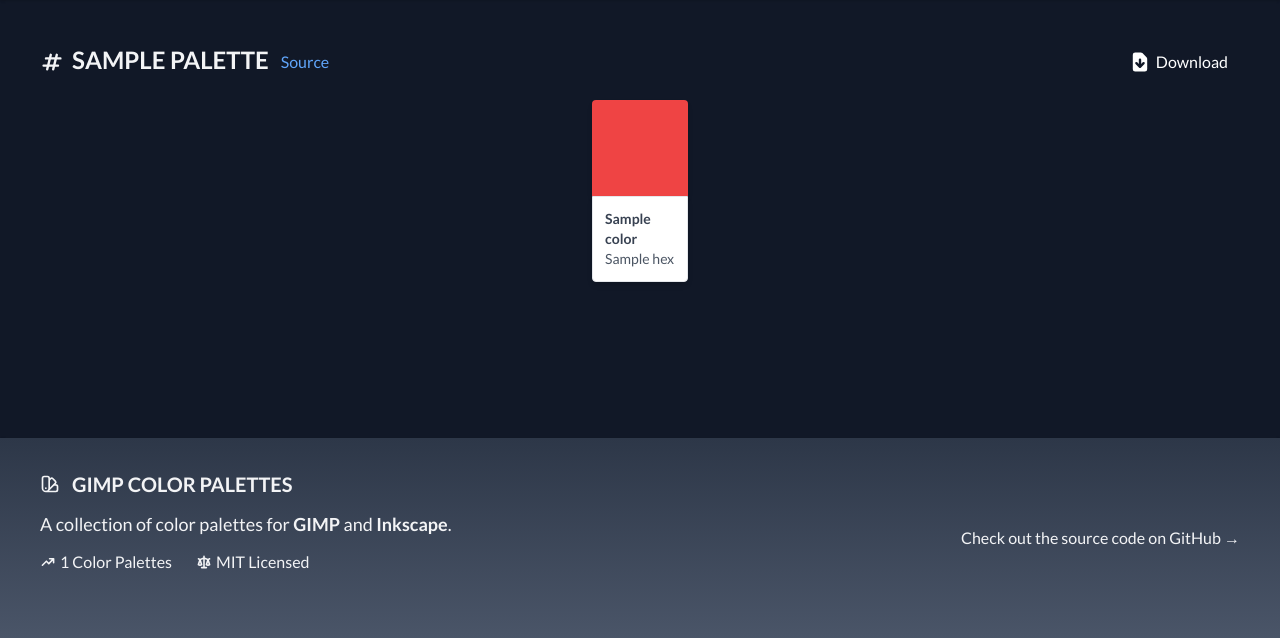
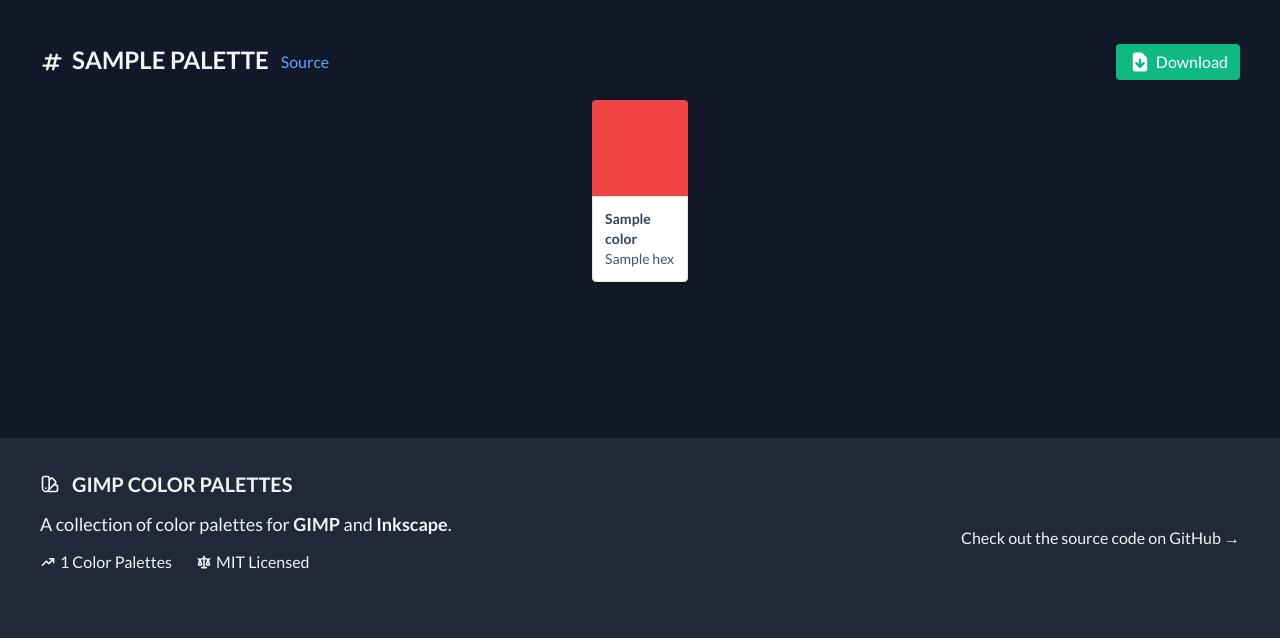
Before and after one commit to Robert-96/gimp-color-palettes, a Python web app: template templates/index.html in a window 1280 px wide. Shown: the part 292-930 px from the top of the page. Run offline with Jinja, Linux system fonts and the light colour scheme; the template is opened without the code that fills it: most values are stand-ins (such as "Sample title", 1, 10 or a date in 2020).

Commit message:
Update footer section

```diff
--- a/templates/index.html
+++ b/templates/index.html
@@ -19,10 +19,6 @@
 
     .main-gradient {
       background-image: linear-gradient(#38B2AC, #48BB78);
-    }
-
-    .secondary-gradient {
-      background-image: linear-gradient(#2D3748, #4A5568);
     }
 
     #notifications {
@@ -75,9 +71,10 @@
         </div>
 
         <div>
-          <a href="https://github.com/Robert-96/gimp-color-palettes" class="inline-flex justify-center w-full md:w-auto border rounded p-3 bg-white hover:bg-gray-100 text-teal-500 hover:text-teal-600 transition duration-500 ease-in-out transform hover:scale-105">
+          <a href="https://github.com/Robert-96/gimp-color-palettes" class="inline-flex justify-center w-full md:w-auto border rounded p-3 bg-white hover:bg-gray-100 text-teal-500 hover:text-teal-600 transition duration-500 ease-in-out transform hover:scale-105 focus:outline-none">
             <svg width="24" height="24" fill="currentColor" class="mr-3">
-              <path fill-rule="evenodd" clip-rule="evenodd" d="M12 2C6.477 2 2 6.463 2 11.97c0 4.404 2.865 8.14 6.839 9.458.5.092.682-.216.682-.48 0-.236-.008-.864-.013-1.695-2.782.602-3.369-1.337-3.369-1.337-.454-1.151-1.11-1.458-1.11-1.458-.908-.618.069-.606.069-.606 1.003.07 1.531 1.027 1.531 1.027.892 1.524 2.341 1.084 2.91.828.092-.643.35-1.083.636-1.332-2.22-.251-4.555-1.107-4.555-4.927 0-1.088.39-1.979 1.029-2.675-.103-.252-.446-1.266.098-2.638 0 0 .84-.268 2.75 1.022A9.606 9.606 0 0112 6.82c.85.004 1.705.114 2.504.336 1.909-1.29 2.747-1.022 2.747-1.022.546 1.372.202 2.386.1 2.638.64.696 1.028 1.587 1.028 2.675 0 3.83-2.339 4.673-4.566 4.92.359.307.678.915.678 1.846 0 1.332-.012 2.407-.012 2.734 0 .267.18.577.688.48C19.137 20.107 22 16.373 22 11.969 22 6.463 17.522 2 12 2z"></path>
+              <path fill-rule="evenodd" clip-rule="evenodd" d="M12 2C6.477 2 2 6.463 2 11.97c0 4.404 2.865 8.14 6.839 9.458.5.092.682-.216.682-.48 0-.236-.008-.864-.013-1.695-2.782.602-3.369-1.337-3.369-1.337-.454-1.151-1.11-1.458-1.11-1.458-.908-.618.069-.606.069-.606 1.003.07 1.531 1.027 1.531 1.027.892 1.524 2.341 1.084 2.91.828.092-.643.35-1.083.636-1.332-2.22-.251-4.555-1.107-4.555-4.927 0-1.088.39-1.979 1.029-2.675-.103-.252-.446-1.266.098-2.638 0 0 .84-.268 2.75 1.022A9.606 9.606 0 0112 6.82c.85.004 1.705.114 2.504.336 1.909-1.29 2.747-1.022 2.747-1.022.546 1.372.202 2.386.1 2.638.64.696 1.028 1.587 1.028 2.675 0 3.83-2.339 4.673-4.566 4.92.359.307.678.915.678 1.846 0 1.332-.012 2.407-.012 2.734 0 .267.18.577.688.48C19.137 20.107 22 16.373 22 11.969 22 6.463 17.522 2 12 2z">
+              </path>
             </svg>
 
             View on GitHub
@@ -123,7 +120,7 @@
                 {% endif %}
               </div>
 
-              <button onclick="savePalette('{{ palette.id }}')" class="flex justify-center px-3 py-3 sm:py-0 rounded bg-teal-500 transition duration-500 ease-in-out transform hover:scale-105">
+              <button onclick="savePalette('{{ palette.id }}')" class="flex justify-center px-3 py-3 sm:py-0 rounded bg-green-500 transition duration-500 ease-in-out transform hover:scale-105 focus:outline-none">
                 <svg xmlns="http://www.w3.org/2000/svg" viewBox="0 0 20 20" fill="currentColor" class="w-6 h-6 mr-1 self-center text-white">
                   <path fill-rule="evenodd" d="M6 2a2 2 0 00-2 2v12a2 2 0 002 2h8a2 2 0 002-2V7.414A2 2 0 0015.414 6L12 2.586A2 2 0 0010.586 2H6zm5 6a1 1 0 10-2 0v3.586l-1.293-1.293a1 1 0 10-1.414 1.414l3 3a1 1 0 001.414 0l3-3a1 1 0 00-1.414-1.414L11 11.586V8z" clip-rule="evenodd" />
                 </svg>
@@ -137,7 +134,8 @@
             {% for color in palette.colors %}
               <div class="color flex flex-col mx-1 mb-2">
                 <div class="w-24 h-24 bg-red-500 rounded-t shadow-md" style="background-color: {{ color.hex }} !important;">
-                  <button class="w-full h-full" onclick="copyToClipboard('{{ color.hex }}')"></button>
+                  <button class="w-full h-full focus:outline-none" onclick="copyToClipboard('{{ color.hex }}')">
+                  </button>
                 </div>
                 <div class="flex-1 w-24 bg-white text-sm text-gray-600 rounded-b shadow-md border b-t p-3">
                   {% if color.name %}
@@ -153,7 +151,7 @@
       {% endfor %}
 
       <div id="up-arrow" class="sticky hidden flex justify-end z-50">
-        <button onclick="scrollToTop()">
+        <button onclick="scrollToTop()" class="transition duration-500 ease-in-out transform hover:scale-105 focus:outline-none">
           <svg xmlns="http://www.w3.org/2000/svg" viewBox="0 0 20 20" fill="currentColor" class="w-8 h-8 fill-white text-gray-700">
             <circle cx="10" cy="10" r="5" fill="white"></circle>
             <path fill-rule="evenodd" d="M10 18a8 8 0 100-16 8 8 0 000 16zm3.707-8.707l-3-3a1 1 0 00-1.414 0l-3 3a1 1 0 001.414 1.414L9 9.414V13a1 1 0 102 0V9.414l1.293 1.293a1 1 0 001.414-1.414z" clip-rule="evenodd" />
@@ -162,7 +160,7 @@
       </div>
     </main>
 
-    <footer class="flex flex-col md:flex-row md:justify-between w-full secondary-gradient px-10 py-5 shadow">
+    <footer class="flex flex-col md:flex-row md:justify-between w-full bg-gray-800 px-10 py-5 shadow">
       <div class="mb-6">
         <div class="flex">
           <svg xmlns="http://www.w3.org/2000/svg" fill="none" viewBox="0 0 24 24" stroke="currentColor" class="w-5 h-5 self-center text-teal-500">
@@ -206,7 +204,7 @@
 const gpl = {{ gpl|tojson }};
 
 function savePalette(id) {
-  var file = new File([gpl[id]], `${id}.gpl`, {type: "text/plain;charset=utf-8"});
+  var file = new File([gpl[id]], `${id}.gpl`, { type: "text/plain;charset=utf-8" });
   saveAs(file);
 }
 
@@ -241,13 +239,13 @@ function scrollToTop() {
 }
 
 function scrollHandler() {
-  const upAbrrow = document.getElementById('up-arrow');
+  const upArrow = document.getElementById('up-arrow');
   const screenHeight = screen.height;
 
   if (document.body.scrollTop > screenHeight || document.documentElement.scrollTop > screenHeight) {
-    upAbrrow.classList.remove('hidden');
+    upArrow.classList.remove('hidden');
   } else {
-    upAbrrow.classList.add('hidden');
+    upArrow.classList.add('hidden');
   }
 }
 
```
Also changed, not shown: templates/public/favicon.svg (added).
